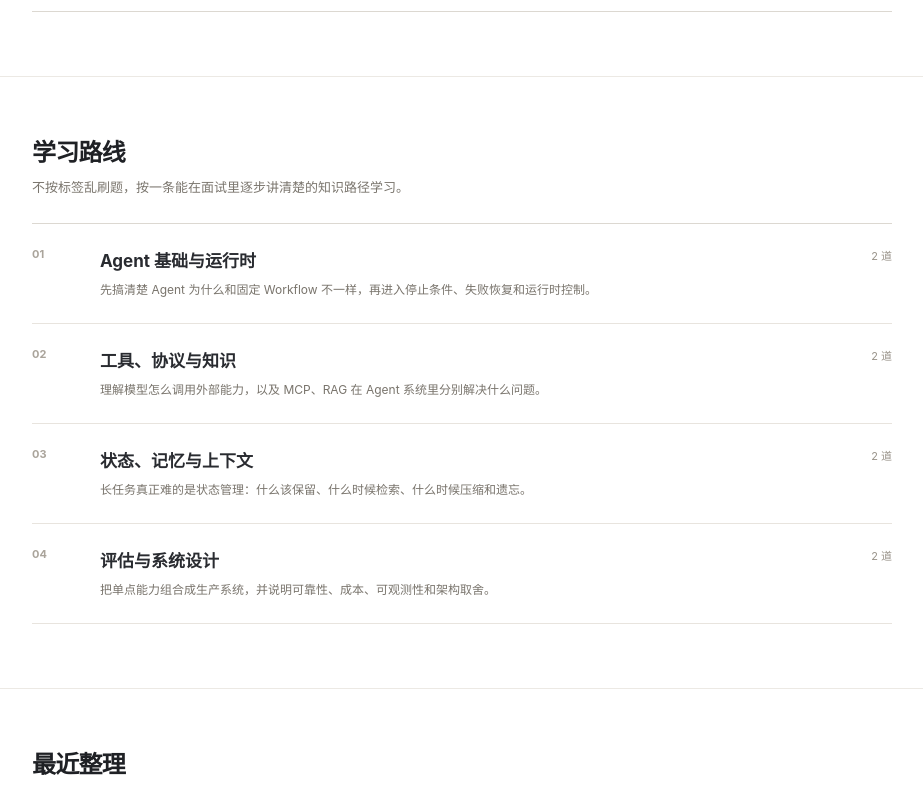
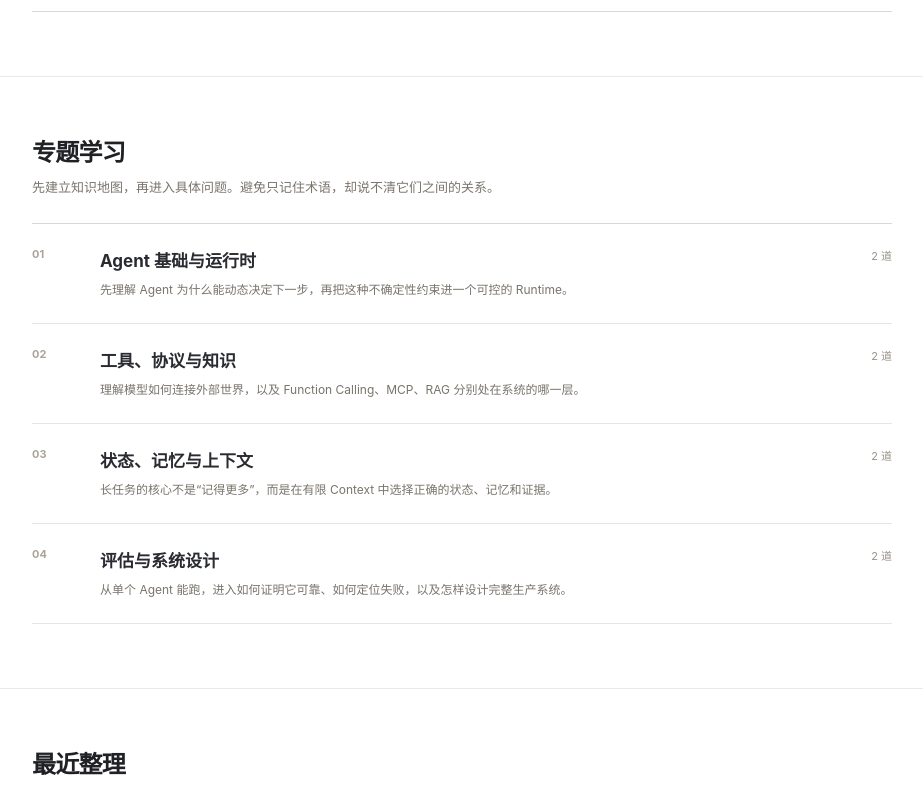
Before and after one commit to 1264585648/interview, a Next.js app: page / in a window 1280 px wide. Shown: the part 759-1550 px from the top of the page, without its empty margins (178-1101 px from the left). Built offline with nearby package versions, Linux system fonts and the light colour scheme.

Commit message:
feat: connect homepage to topic guides

```diff
--- a/app/page.tsx
+++ b/app/page.tsx
@@ -1,30 +1,8 @@
 import Link from 'next/link'
 import { SiteHeader } from '@/components/SiteHeader'
 import { questions } from '@/data/questions'
+import { topicGuides } from '@/data/topics'
 import styles from './HomePage.module.css'
-
-const chapters = [
-  {
-    title: 'Agent 基础与运行时',
-    categories: ['Agent 基础', 'Agent Runtime'],
-    description: '先搞清楚 Agent 为什么和固定 Workflow 不一样，再进入停止条件、失败恢复和运行时控制。'
-  },
-  {
-    title: '工具、协议与知识',
-    categories: ['Tool Calling', 'MCP', 'RAG'],
-    description: '理解模型怎么调用外部能力，以及 MCP、RAG 在 Agent 系统里分别解决什么问题。'
-  },
-  {
-    title: '状态、记忆与上下文',
-    categories: ['Memory', 'Context Engineering'],
-    description: '长任务真正难的是状态管理：什么该保留、什么时候检索、什么时候压缩和遗忘。'
-  },
-  {
-    title: '评估与系统设计',
-    categories: ['Evaluation', 'System Design'],
-    description: '把单点能力组合成生产系统，并说明可靠性、成本、可观测性和架构取舍。'
-  }
-]
 
 const today = questions.find((question) => question.slug === 'agent-tool-loop') ?? questions[0]
 
@@ -42,7 +20,7 @@ export default function HomePage() {
             </p>
             <div className={styles.heroLinks}>
               <Link href="/questions">浏览全部题目 <span>→</span></Link>
-              <Link href={`/questions/${questions[0]?.slug}`}>从第一题开始 <span>→</span></Link>
+              <Link href="/topics">按专题系统学习 <span>→</span></Link>
             </div>
           </div>
         </section>
@@ -68,22 +46,20 @@ export default function HomePage() {
         <section className={`${styles.section} container`} id="roadmap">
           <div className={styles.sectionInner}>
             <div className={styles.sectionHeadingBlock}>
-              <h2>学习路线</h2>
-              <p>不按标签乱刷题，按一条能在面试里逐步讲清楚的知识路径学习。</p>
+              <h2>专题学习</h2>
+              <p>先建立知识地图，再进入具体问题。避免只记住术语，却说不清它们之间的关系。</p>
             </div>
 
             <div className={styles.chapterList}>
-              {chapters.map((chapter, index) => {
-                const count = questions.filter((question) => chapter.categories.includes(question.category)).length
-                const primaryCategory = chapter.categories.find((category) => questions.some((question) => question.category === category))
-                const href = primaryCategory ? `/questions?category=${encodeURIComponent(primaryCategory)}` : '/questions'
+              {topicGuides.map((topic, index) => {
+                const count = questions.filter((question) => topic.categories.includes(question.category)).length
 
                 return (
-                  <Link className={styles.chapterRow} href={href} key={chapter.title}>
+                  <Link className={styles.chapterRow} href={`/topics/${topic.slug}`} key={topic.slug}>
                     <span className={styles.chapterNumber}>{String(index + 1).padStart(2, '0')}</span>
                     <div>
-                      <h3>{chapter.title}</h3>
-                      <p>{chapter.description}</p>
+                      <h3>{topic.title}</h3>
+                      <p>{topic.summary}</p>
                     </div>
                     <span className={styles.chapterCount}>{count} 道</span>
                   </Link>
```
